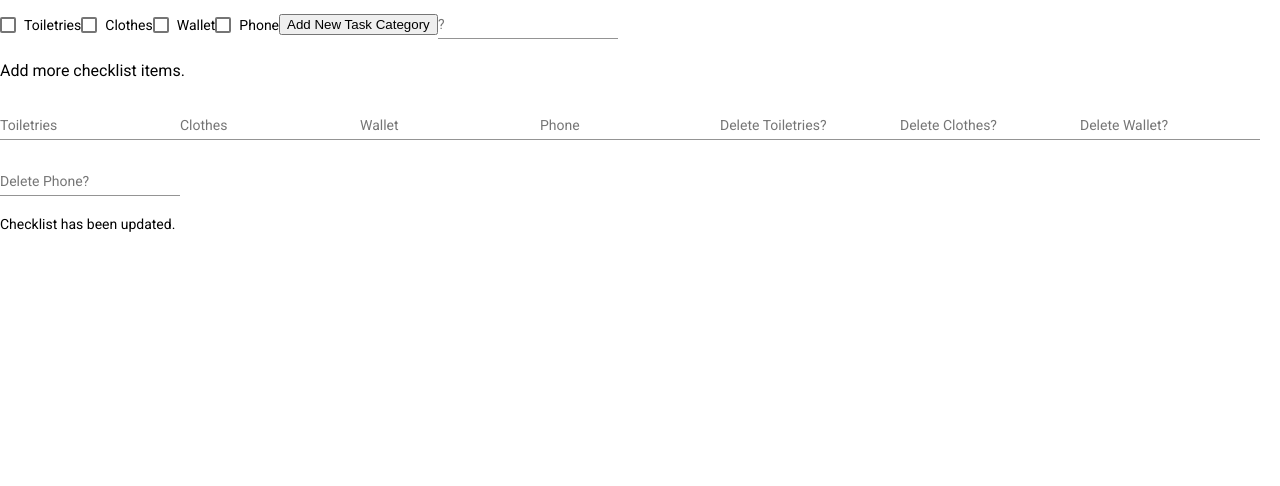
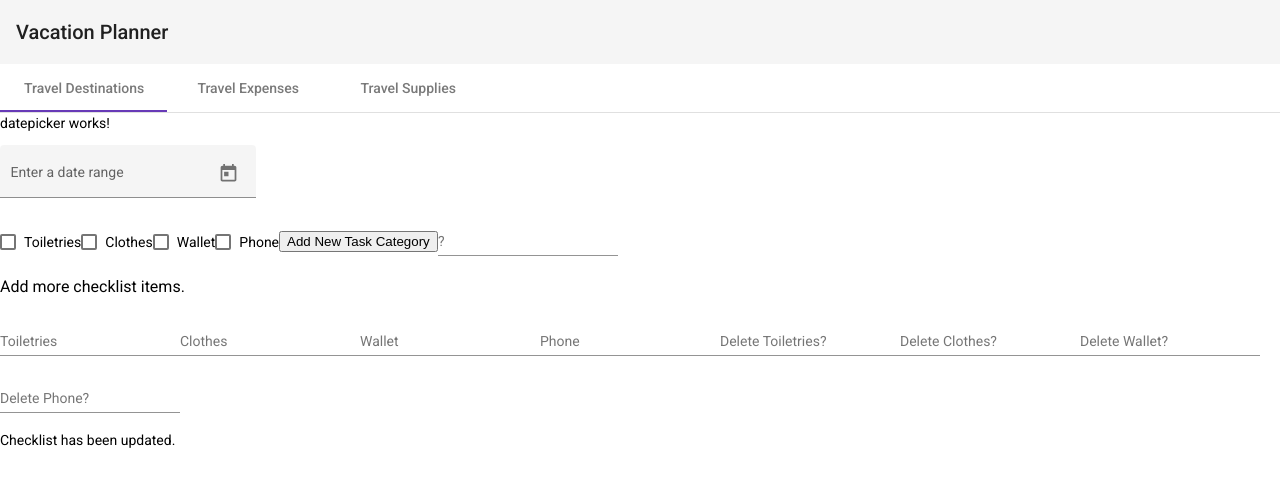
Before and after one commit to alwinnocom/vacation_planner, an Angular app: page /checklist in a window 1280 px wide. Shown: the top 486 px of the page. Built offline with nearby package versions, Linux system fonts and the light colour scheme.

Commit message:
1/19 - 1st commit - Angular Material Toolbar, Tabs, <app-header> updates to all children components if placed in app.component.html, & Tabs let you render children components on the localhost:4200 route WITHOUT routerLinks!

```diff
--- a/src/app/app.component.html
+++ b/src/app/app.component.html
@@ -1 +1,7 @@
+<!-- Mat Toolbar + Mat Tabs = Mobile -->
+
+<app-header></app-header>
+
+<!-- Use typical Navbar for Full-Screen Website. -->
+
 <router-outlet></router-outlet>
--- a/src/app/app.module.ts
+++ b/src/app/app.module.ts
@@ -8,6 +8,7 @@ import { DatepickerComponent } from './datepicker/datepicker.component';
 import { DestinationComponent } from './destination/destination.component';
 import { CostsComponent } from './costs/costs.component';
 import { ChecklistComponent } from './checklist/checklist.component';
+import { HeaderComponent } from './header/header.component';
 
 import { AppRoutingModule } from './app-routing.module';
 import { MaterialModule } from './material.module';
@@ -18,7 +19,8 @@ import { MaterialModule } from './material.module';
     DatepickerComponent,
     DestinationComponent,
     CostsComponent,
-    ChecklistComponent
+    ChecklistComponent,
+    HeaderComponent
   ],
   imports: [
     BrowserModule,
--- a/src/app/checklist/checklist.component.html
+++ b/src/app/checklist/checklist.component.html
@@ -47,6 +47,8 @@
 
   </mat-form-field>
 
+  <!-- 6. Delete a Category for new Checklist Items -->
+
 </form>
 
 <span *ngIf="updated">Checklist has been updated.</span>
--- a/src/app/checklist/checklist.component.ts
+++ b/src/app/checklist/checklist.component.ts
@@ -17,4 +17,7 @@ export class ChecklistComponent implements OnInit {
 
   items: String[] = [ 'Toiletries', 'Clothes', 'Wallet', 'Phone' ];
 
+  onSubmit() {
+    console.log("Do nothing.");
+  }
 }
--- a/src/app/costs/costs.component.html
+++ b/src/app/costs/costs.component.html
@@ -9,7 +9,7 @@
 </form>
 
 <span *ngIf="updated">Costs have been updated.</span>
-<span *ngIf="failed">Costs have not been updated. Please wait 1 second and try again.</span>
+<span *ngIf="failed">Costs have not been updated. Please remove your response and try again.</span>
 
 <div>
   Total Cost = {{ totalCost | currency: 'USD' }}
--- /dev/null
+++ b/src/app/header/header.component.html
@@ -0,0 +1,17 @@
+<mat-toolbar>
+  Vacation Planner
+</mat-toolbar>
+
+<mat-tab-group animationDuration="0ms">
+    <mat-tab label="Travel Destinations">
+      <app-datepicker></app-datepicker>
+    </mat-tab>
+    <mat-tab label="Travel Expenses">
+      <app-costs></app-costs>
+    </mat-tab>
+    <mat-tab label="Travel Supplies">
+      <app-checklist></app-checklist>
+    </mat-tab>
+</mat-tab-group>
+
+<!-- <a routerLink="/datepicker"></a> -->
--- /dev/null
+++ b/src/app/header/header.component.ts
@@ -0,0 +1,15 @@
+import { Component, OnInit } from '@angular/core';
+
+@Component({
+  selector: 'app-header',
+  templateUrl: './header.component.html',
+  styleUrls: ['./header.component.css']
+})
+export class HeaderComponent implements OnInit {
+
+  constructor() { }
+
+  ngOnInit(): void {
+  }
+
+}
```
Also changed, not shown: src/app/header/header.component.css (added), 1 other file (tests, documents, lock files or other folders).
